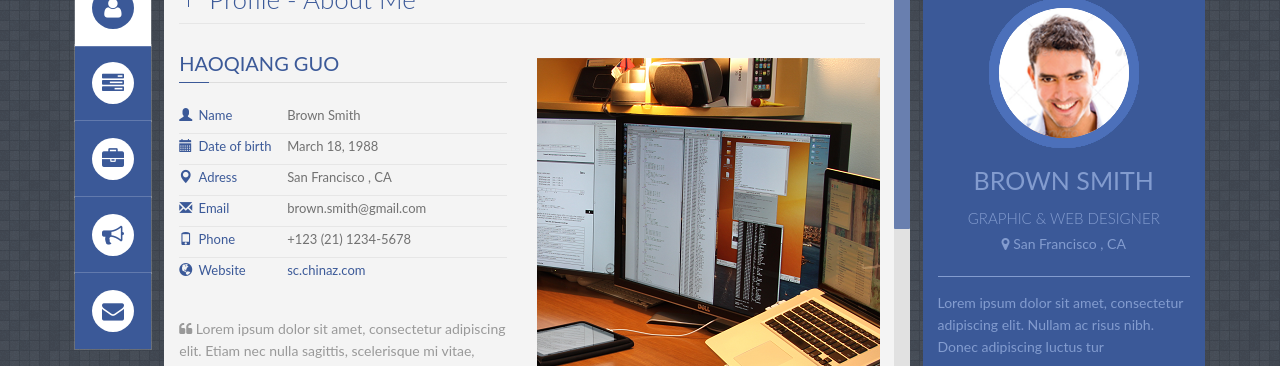
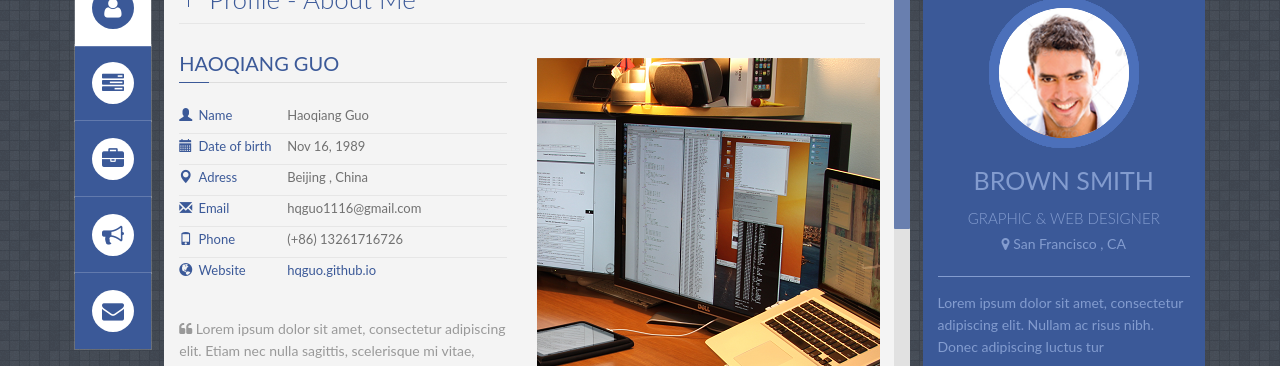
Before and after one commit to guohaoqiang/hqguo.github.io, a Jekyll site: the page built from index.html, in a window 1280 px wide. Shown: the part 190-556 px from the top of the page. Built offline with Jekyll 4.4.1, drawn with Linux system fonts in a browser that asks for light colours; some web fonts are replaced.

Commit message:
change profile

```diff
--- a/_includes/profile.html
+++ b/_includes/profile.html
@@ -17,42 +17,42 @@
             <li>
                 <i class="glyphicon glyphicon-user"></i>
                 <label>Name</label>
-                <span class="value">Brown Smith</span>
+                <span class="value">Haoqiang Guo</span>
                 <div class="clear"></div>
             </li>
 
             <li>
                 <i class="glyphicon glyphicon-calendar"></i>
                 <label>Date of birth</label>
-                <span class="value">March 18, 1988</span>
+                <span class="value">Nov 16, 1989</span>
                 <div class="clear"></div>
             </li>
 
             <li>
                 <i class="glyphicon glyphicon-map-marker"></i>
                 <label>Adress</label>
-                <span class="value">San Francisco , CA</span>
+                <span class="value">Beijing , China</span>
                 <div class="clear"></div>
             </li>
 
             <li>
                 <i class="glyphicon glyphicon-envelope"></i>
                 <label>Email</label>
-                <span class="value">brown.smith@gmail.com</span>
+                <span class="value">hqguo1116@gmail.com</span>
                 <div class="clear"></div>
             </li>
 
             <li>
                 <i class="glyphicon glyphicon-phone"></i>
                 <label>Phone</label>
-                <span class="value">+123 (21) 1234-5678</span>
+                <span class="value"> (+86) 13261716726</span>
                 <div class="clear"></div>
             </li>
 
             <li>
                 <i class="glyphicon glyphicon-globe"></i>
                 <label>Website</label>
-                <span class="value"><a href="#" target="_blank">sc.chinaz.com</a></span>
+                <span class="value"><a href="#" target="_blank">hqguo.github.io</a></span>
                 <div class="clear"></div>
             </li>
 
```
